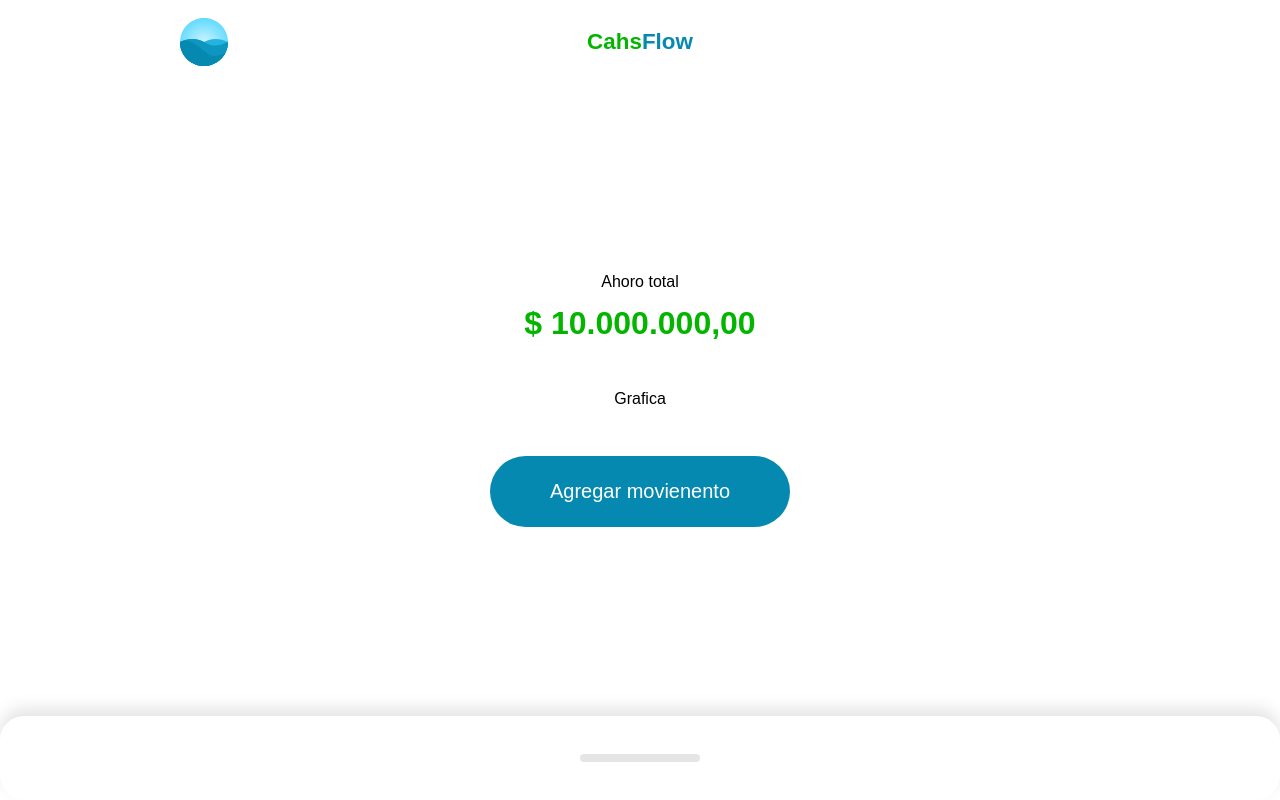
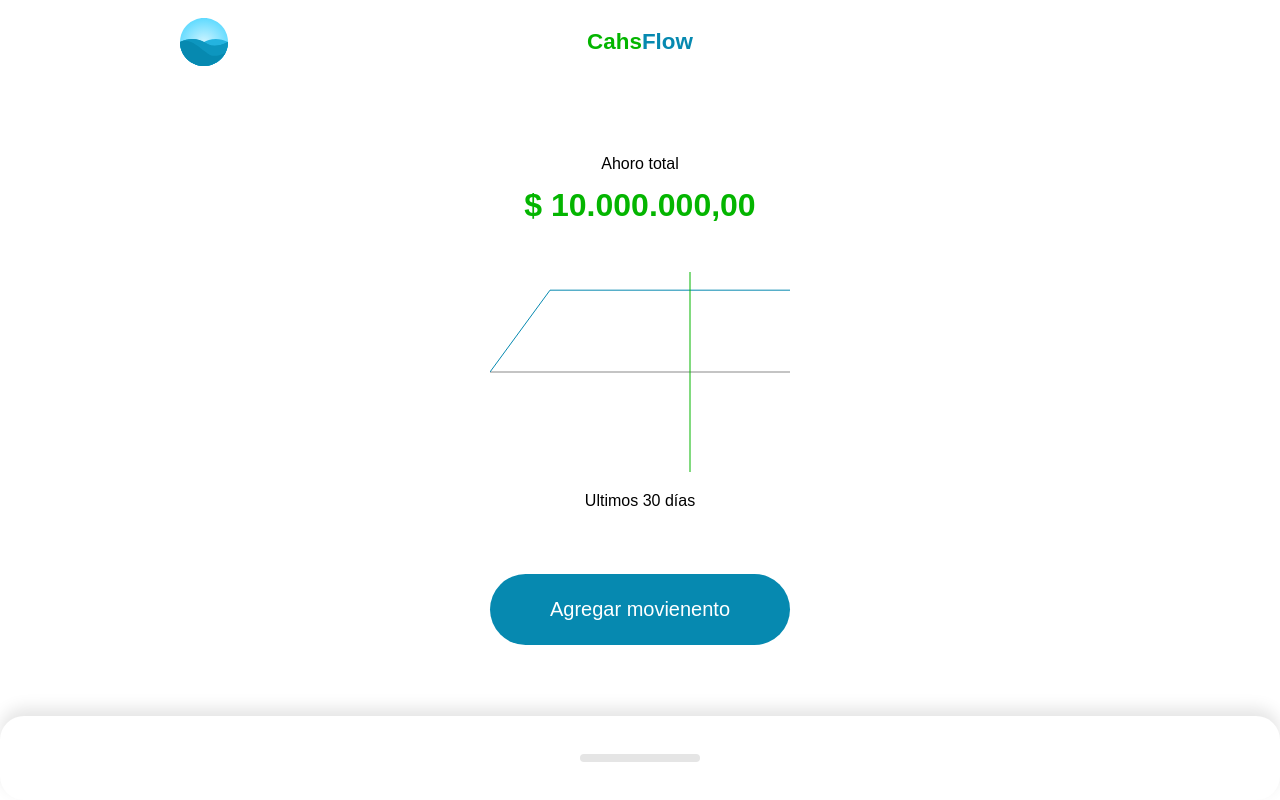
Before and after one commit to DannielNavas/cashflow, a Vue app: page / in a window 1280 px wide. Built offline with nearby package versions, Linux system fonts and the light colour scheme.

Commit message:
✨ coordenadas

```diff
--- a/src/components/Home.vue
+++ b/src/components/Home.vue
@@ -7,8 +7,7 @@
     <template #resume>
       <Resume :label="title" :amount="amount" :total-amount="10000000">
         <template #graphic>
-          <!-- <img src="@/assets/Graphic.svg" alt="Graphic" /> -->
-          Grafica
+          <Graphic :amounts="amounts" />
         </template>
         <template #action>
           <Action />
@@ -26,6 +25,7 @@ import Header from "@/components/Header.vue";
 import Layaout from "@/components/Layout.vue";
 import Action from "./Action.vue";
 import Movements from "./Movements/Index.vue";
+import Graphic from "./Resume/Graphic.vue";
 import Resume from "./Resume/Index.vue";
 
 export default {
@@ -37,10 +37,12 @@ export default {
     Resume,
     Movements,
     Action,
+    Graphic,
   },
   data() {
     return {
       amount: 0,
+      amounts: [1000, 500, -100, 1000, 1000],
       movements: [
         {
           id: 1,
--- /dev/null
+++ b/src/components/Resume/Graphic.vue
@@ -0,0 +1,71 @@
+<!-- eslint-disable vue/multi-word-component-names -->
+<template>
+  <div>
+    <svg viewBox="0 0 300 200">
+      <line
+        stroke="#c4c4c4"
+        stroke-width="2"
+        x1="0"
+        y1="100"
+        x2="300"
+        y2="100"
+      />
+      <polyline
+        fill="none"
+        stroke="#0689B0"
+        stroke-witdh="2"
+        :points="points"
+      />
+      <line
+        stroke="#04b500"
+        stroke-witdh="2"
+        x1="200"
+        y1="0"
+        x2="200"
+        y2="200"
+      />
+    </svg>
+    <p>Ultimos 30 días</p>
+  </div>
+</template>
+
+<script setup>
+import { computed, defineProps, toRefs } from "vue";
+
+const props = defineProps({
+  amounts: {
+    type: Array,
+    required: true,
+    default: () => [],
+  },
+});
+
+const { amounts } = toRefs(props);
+const amountToPixels = (amount) => {
+  const max = Math.max(...amounts.value);
+  const min = Math.min(...amounts.value);
+  const range = max - min;
+  return ((amount - min) * 100) / range;
+};
+
+const points = computed(() => {
+  const total = amounts.value.length;
+  return Array(total)
+    .fill(100)
+    .reduce((points, amount, i) => {
+      const x = (300 / total) * (i + 1);
+      const y = amountToPixels(amount);
+      return `${points} ${x},${y}`;
+    }, "0, 100");
+});
+</script>
+
+<style scoped>
+svg {
+  width: 100%;
+}
+
+p {
+  text-align: center;
+}
+</style>
```
